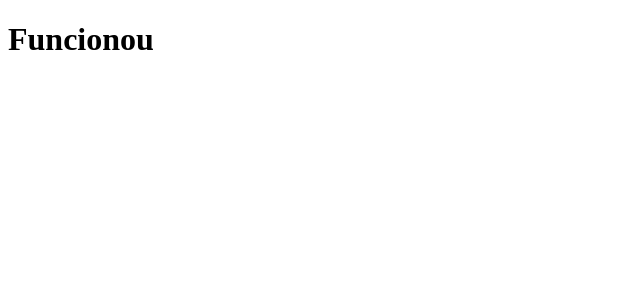
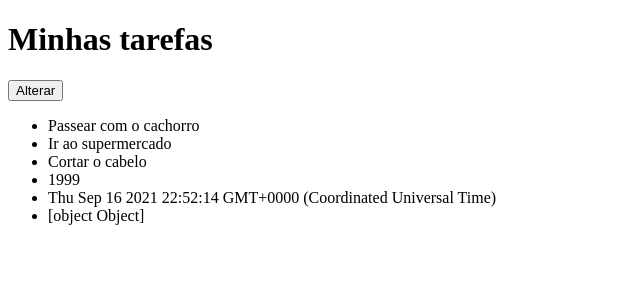
Before and after one commit to BrenoRev/BrenoRev.github.io, an Angular app: page / in a window 1280 px wide. Shown: the top 300 px of the page, without its empty margins (0-640 px from the left). Built offline with nearby package versions, Linux system fonts and the light colour scheme.

Commit message:
Criando função de troca de nome e ngFor

```diff
--- a/src/app/app.component.html
+++ b/src/app/app.component.html
@@ -1 +1,7 @@
-<h1>Funcionou</h1>
+<h1>{{title}}</h1>
+<button (click)="alterarTexto()">Alterar</button>
+<ul>
+  <li *ngFor="let todo of todos">
+    {{todo}}
+  </li>
+</ul>
--- a/src/app/app.component.ts
+++ b/src/app/app.component.ts
@@ -8,6 +8,7 @@ import { Component } from '@angular/core';
 export class AppComponent {
 
   public todos: any[] = [];
+  public title: String = "Minhas tarefas";
 
   constructor() {
     this.todos.push('Passear com o cachorro');
@@ -18,4 +19,7 @@ export class AppComponent {
     this.todos.push({message: 'teste'})
   }
 
+  alterarTexto(): void {
+    this.title = "Texto Alterado";
+  }
 }
```
